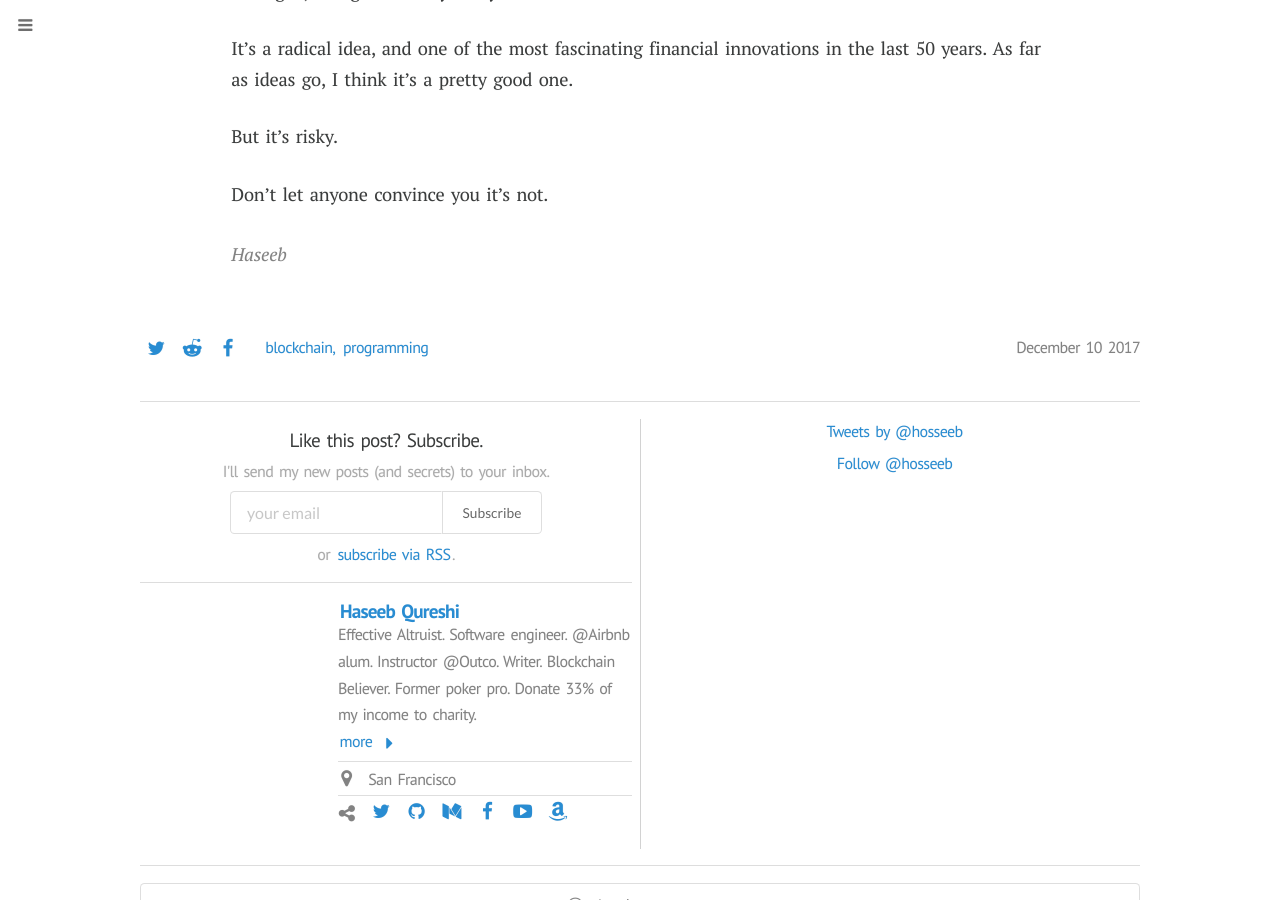
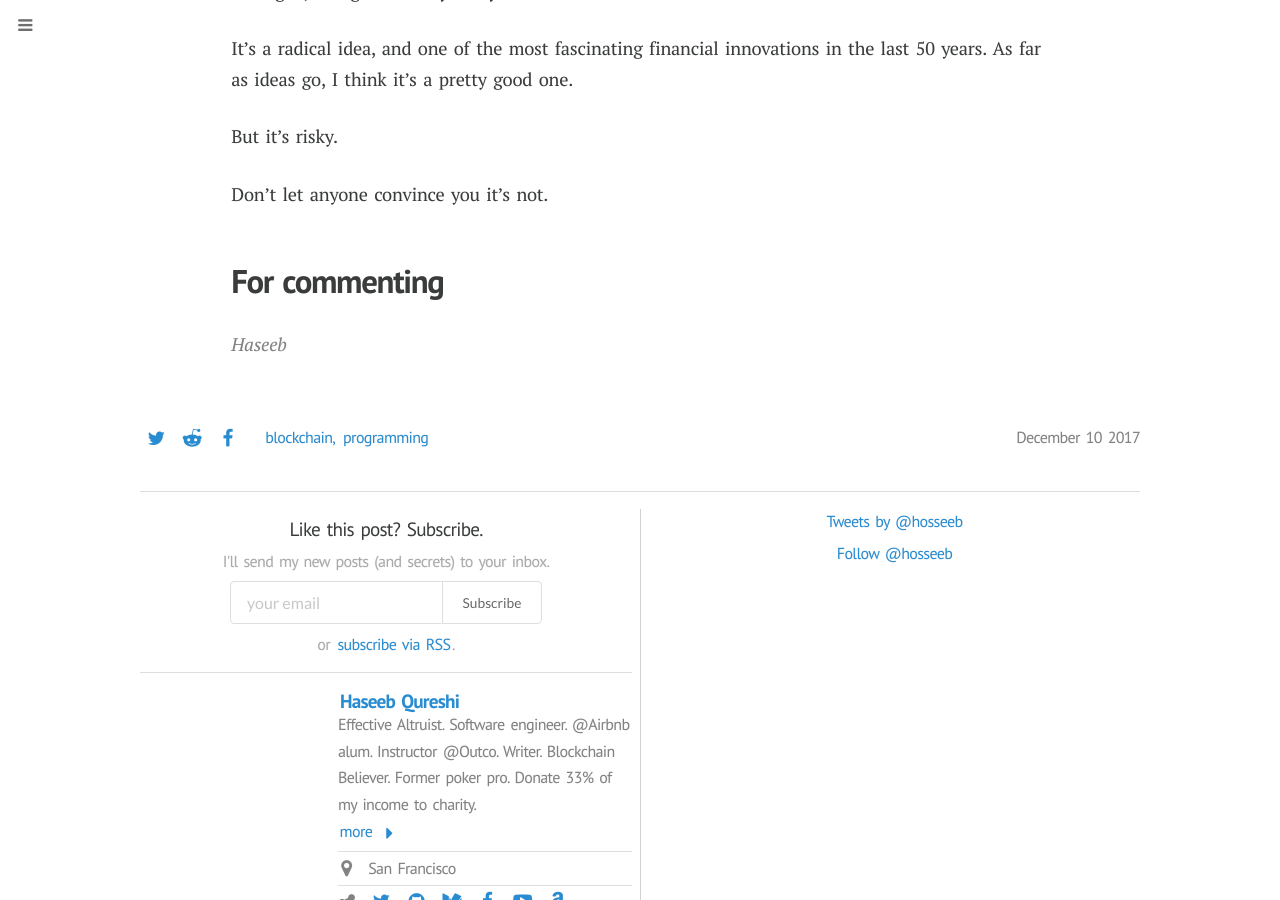
Before and after one commit to Ismenama5s/haseeb-qureshi.github.io, a Jekyll site: the page built from _posts/2017-12-10-bitcoin-isnt-trustless.md, in a window 1280 px wide and 900 px high, scrolled down 3225 px. Built offline with Jekyll 4.4.1, drawn with Linux system fonts in a browser that asks for light colours; nearby versions of some CDN libraries; some web fonts are replaced; comment, search, counter and statistics services are not loaded.

Commit message:
Add commenting

```diff
--- a/_posts/2017-12-10-bitcoin-isnt-trustless.md
+++ b/_posts/2017-12-10-bitcoin-isnt-trustless.md
@@ -60,3 +60,5 @@ It's a radical idea, and one of the most fascinating financial innovations in th
 But it's risky.
 
 Don't let anyone convince you it's not.
+
+## For commenting
```
